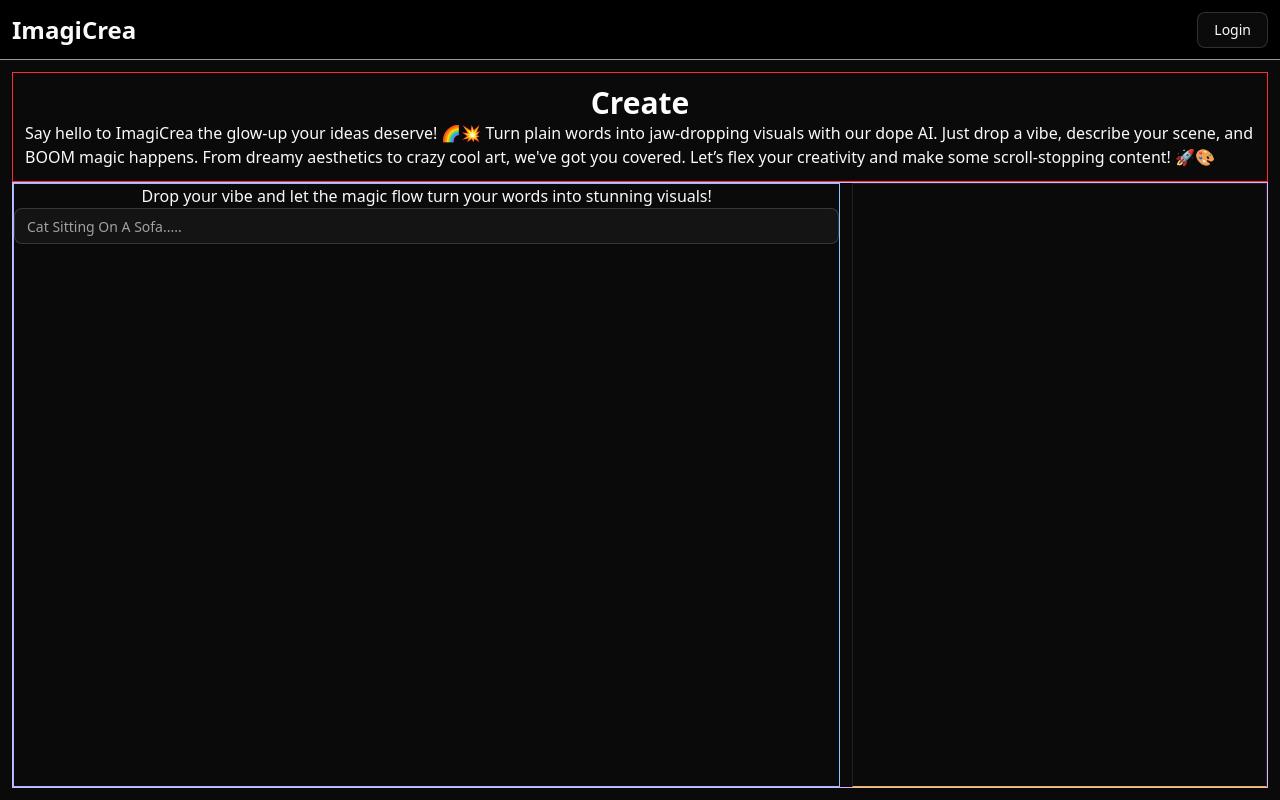
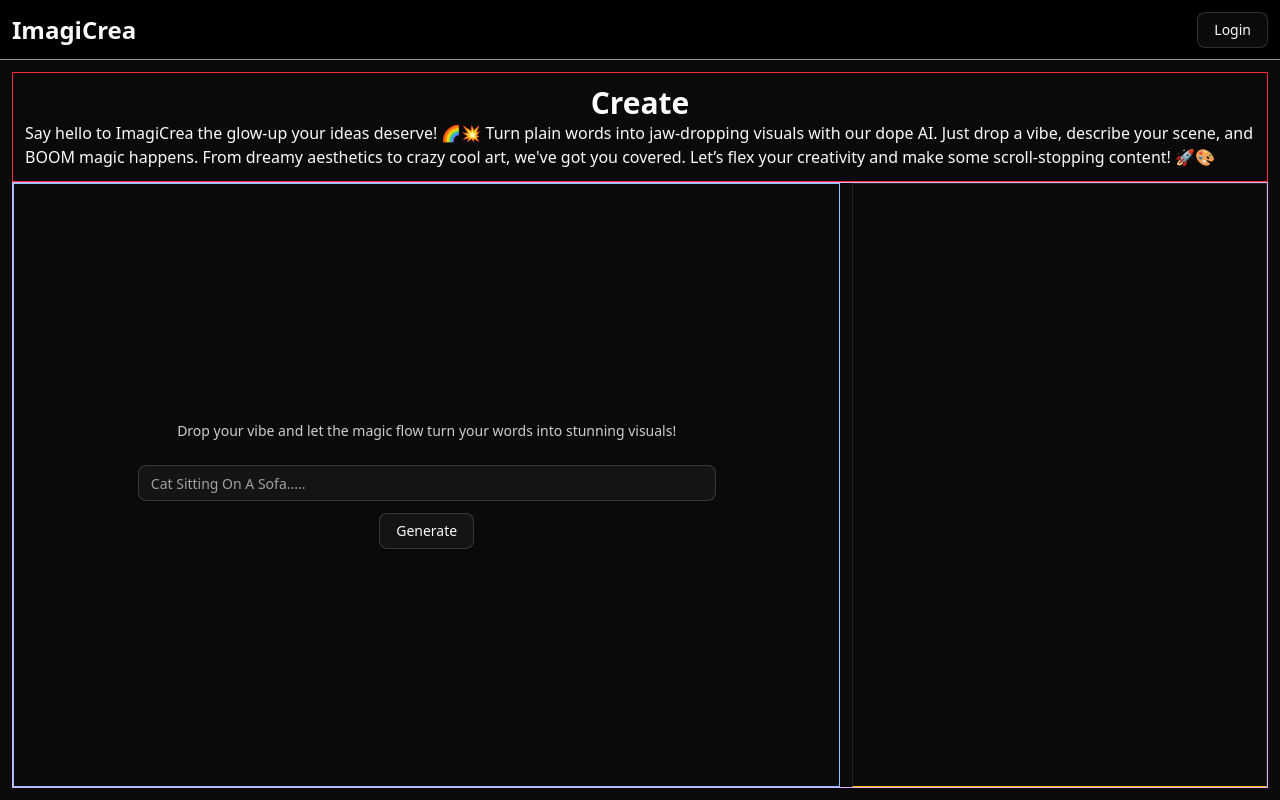
Before and after one commit to aadii2504/aesthetix, a Next.js app: page /create in a window 1280 px wide. Built offline with nearby package versions, Linux system fonts and the light colour scheme; no server answers.

Commit message:
Create page

```diff
--- a/src/app/create/page.tsx
+++ b/src/app/create/page.tsx
@@ -1,22 +1,37 @@
-import { Input } from '@/components/ui/input'
-import React from 'react'
+import { Button } from "@/components/ui/button";
+import { Input } from "@/components/ui/input";
+import React from "react";
 
 const page = () => {
   return (
-    <div className='w-full p-3 h-dvh flex  items-center justify-start pt-[72px] flex-col'>
-       <div className='w-full border border-red-500 p-3' >
-             <h1 className='text-center font-bold text-white text-3xl'>Create</h1>
-             <p>Say hello to ImagiCrea the glow-up your ideas deserve! 🌈💥 Turn plain words into jaw-dropping visuals with our dope AI. Just drop a vibe, describe your scene, and BOOM magic happens. From dreamy aesthetics to crazy cool art, we've got you covered. Let’s flex your creativity and make some scroll-stopping content! 🚀🎨</p>
-       </div>
-       <div className='flex border border-purple-300 w-full gap-3 h-full'>
-          <div className="__form flex-[2] border border-blue-300 flex justify-start items-center flex-col">
-            <p className='text-left'>Drop your vibe and let the magic flow turn your words into stunning visuals!</p>
-            <Input placeholder='Cat Sitting On A Sofa.....'/>
-          </div>
-          <div className="__output flex-[1] border border-b-amber-400"></div>
-       </div>
+    <div className="w-full p-3 h-dvh flex  items-center justify-start pt-[72px] flex-col">
+      <div className="w-full border border-red-500 p-3">
+        <h1 className="text-center font-bold text-white text-3xl">Create</h1>
+        <p>
+          Say hello to ImagiCrea the glow-up your ideas deserve! 🌈💥 Turn plain
+          words into jaw-dropping visuals with our dope AI. Just drop a vibe,
+          describe your scene, and BOOM magic happens. From dreamy aesthetics to
+          crazy cool art, we've got you covered. Let’s flex your creativity and
+          make some scroll-stopping content! 🚀🎨
+        </p>
+      </div>
+      <div className="flex border border-purple-300 w-full gap-3 h-full">
+        <div className="__form flex-[2] gap-3 border border-blue-300 flex justify-center items-center flex-col">
+          <p className="text-left text-sm text-white/80">
+            Drop your vibe and let the magic flow turn your words into stunning
+            visuals!
+          </p>
+          <div className="flex gap-2"></div>
+          <Input
+            placeholder="Cat Sitting On A Sofa....."
+            className="max-w-[70%] transition-all"
+          />
+          <Button>Generate</Button>
+        </div>
+        <div className="__output flex-[1] border border-b-amber-400"></div>
+      </div>
     </div>
-  )
-}
+  );
+};
 
-export default page
+export default page;
```
